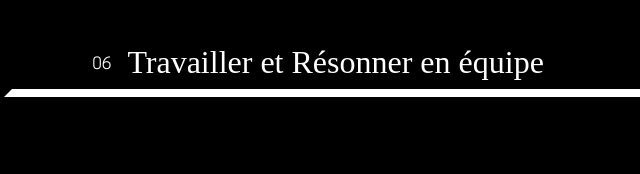
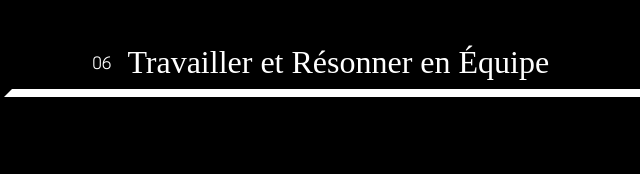
Before and after one commit to YouNice-Power/portfolio, a plain HTML site: page Competences.html in a window 1280 px wide. Shown: the part 624-798 px from the top of the page, 259-899 px from the left. Drawn offline with Linux system fonts and the light colour scheme; a script that the page names is missing; files whose address does not match are found by name.

Commit message:
Update Competences.html

```diff
--- a/Competences.html
+++ b/Competences.html
@@ -53,7 +53,7 @@
             </article>
             <article class="art-comp">
                 <a href="comp6.html"><p>06</p>
-                <h2>Travailler et Résonner en équipe</h2></a>
+                <h2>Travailler et Résonner en Équipe</h2></a>
             </article>
         </section>
         <hr>
```
